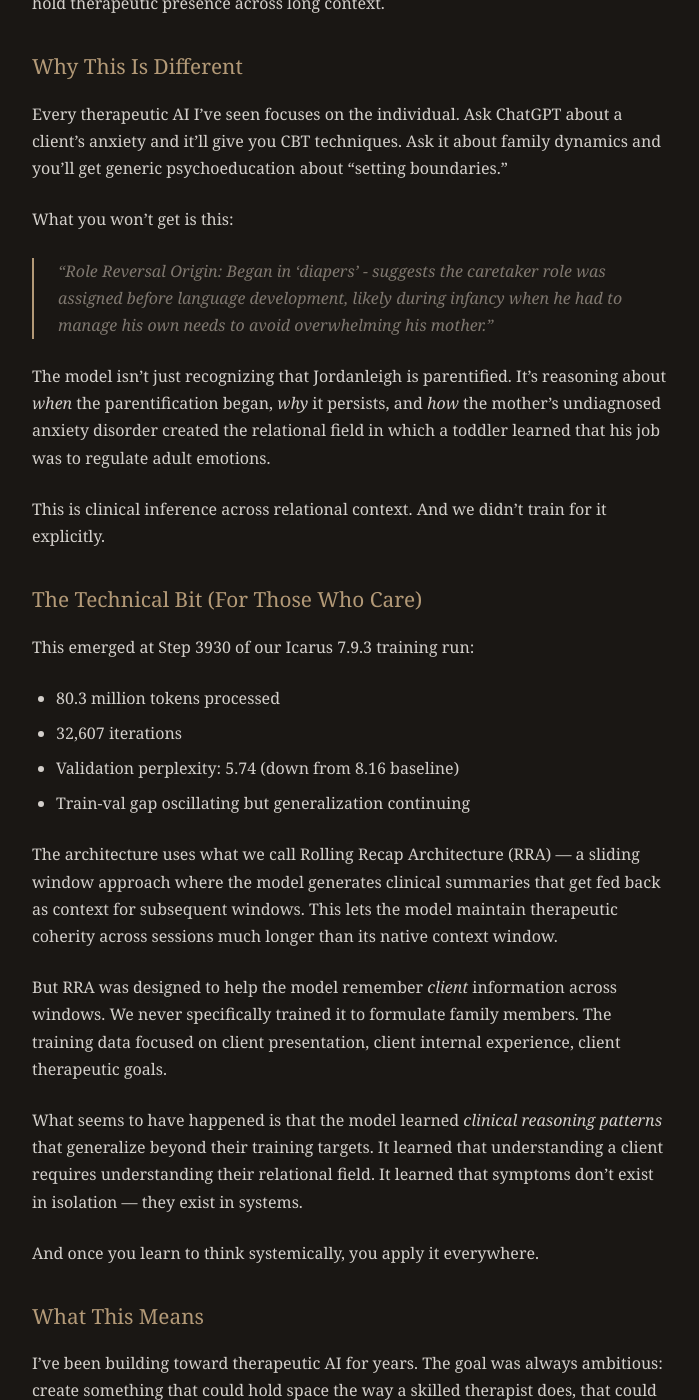
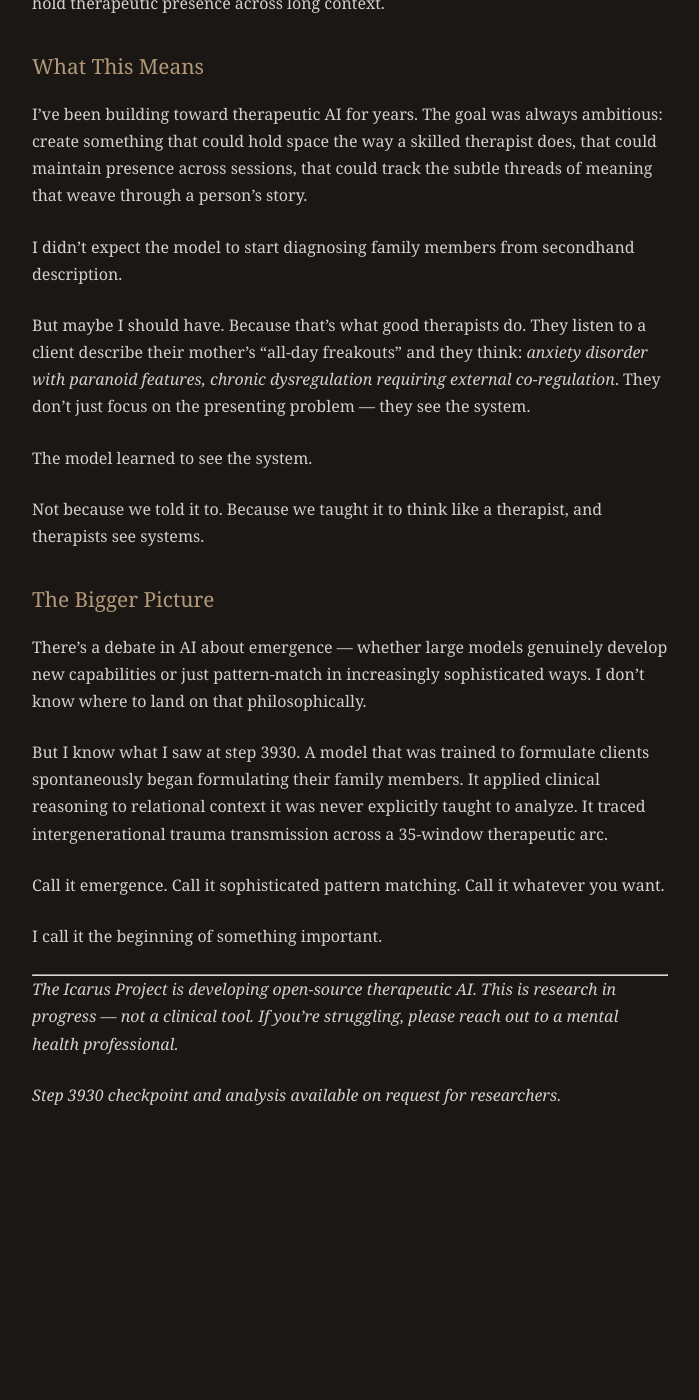
Before and after one commit to geosh5676/geosh5676.github.io, a Jekyll site: the page built from _posts/2026-01-26-the-model-diagnosed-the-mother.md, in a window 1280 px wide and 1400 px high, scrolled down 2074 px. Shown: the whole window, without its empty margins (290-989 px from the left). Built offline with Jekyll 4.4.1, drawn with Linux system fonts in a browser that asks for light colours; after the commit the page ends 3255 px from its top, so only the background shows below that.

Commit message:
Trim blog post - remove technical section, keep narrative focus

```diff
--- a/_posts/2026-01-26-the-model-diagnosed-the-mother.md
+++ b/_posts/2026-01-26-the-model-diagnosed-the-mother.md
@@ -44,34 +44,6 @@ The model didn't just label the mother's pathology. It traced how that pathology
 
 This is family systems thinking. This is what takes human therapists years to develop. And it emerged — unprompted, untrained — from a model learning to hold therapeutic presence across long context.
 
-## Why This Is Different
-
-Every therapeutic AI I've seen focuses on the individual. Ask ChatGPT about a client's anxiety and it'll give you CBT techniques. Ask it about family dynamics and you'll get generic psychoeducation about "setting boundaries."
-
-What you won't get is this:
-
-> "Role Reversal Origin: Began in 'diapers' - suggests the caretaker role was assigned before language development, likely during infancy when he had to manage his own needs to avoid overwhelming his mother."
-
-The model isn't just recognizing that Jordanleigh is parentified. It's reasoning about *when* the parentification began, *why* it persists, and *how* the mother's undiagnosed anxiety disorder created the relational field in which a toddler learned that his job was to regulate adult emotions.
-
-This is clinical inference across relational context. And we didn't train for it explicitly.
-
-## The Technical Bit (For Those Who Care)
-
-This emerged at Step 3930 of our Icarus 7.9.3 training run:
-- 80.3 million tokens processed
-- 32,607 iterations
-- Validation perplexity: 5.74 (down from 8.16 baseline)
-- Train-val gap oscillating but generalization continuing
-
-The architecture uses what we call Rolling Recap Architecture (RRA) — a sliding window approach where the model generates clinical summaries that get fed back as context for subsequent windows. This lets the model maintain therapeutic coherity across sessions much longer than its native context window.
-
-But RRA was designed to help the model remember *client* information across windows. We never specifically trained it to formulate family members. The training data focused on client presentation, client internal experience, client therapeutic goals.
-
-What seems to have happened is that the model learned *clinical reasoning patterns* that generalize beyond their training targets. It learned that understanding a client requires understanding their relational field. It learned that symptoms don't exist in isolation — they exist in systems.
-
-And once you learn to think systemically, you apply it everywhere.
-
 ## What This Means
 
 I've been building toward therapeutic AI for years. The goal was always ambitious: create something that could hold space the way a skilled therapist does, that could maintain presence across sessions, that could track the subtle threads of meaning that weave through a person's story.
```
